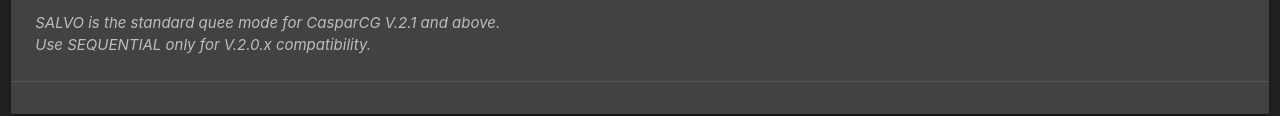
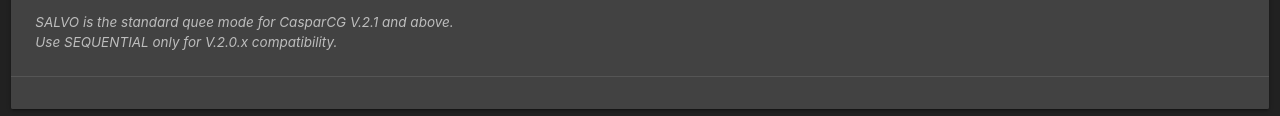
Before and after one commit to herzogmedia/simple-caspar-client, an Electron app: page app/public/settings.html in a window 1280 px wide. Shown: the part 286-402 px from the top of the page. Drawn offline with nearby package versions, Linux system fonts and the light colour scheme.

Commit message:
add smaller text class

```diff
--- a/app/public/css/style.css
+++ b/app/public/css/style.css
@@ -35,3 +35,9 @@
 .select-wrapper input.select-dropdown:focus {
     border-bottom: 1px solid #ffa500;
 }
+
+/* Smaller Text */
+
+p.smaller {
+    font-size: 0.9rem;
+}
```
